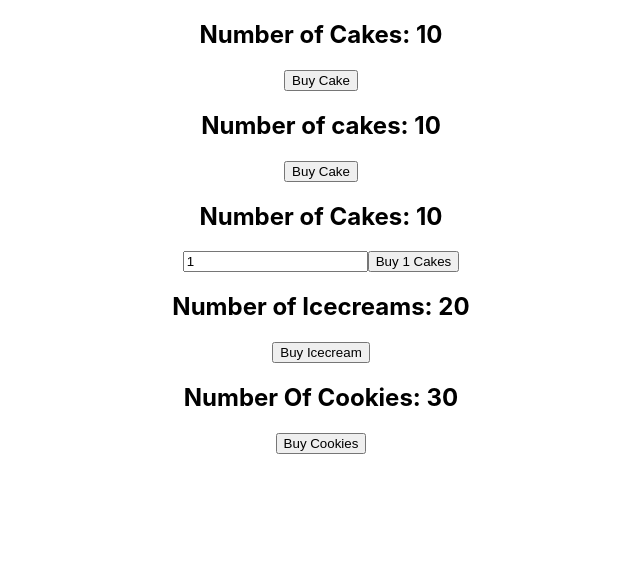
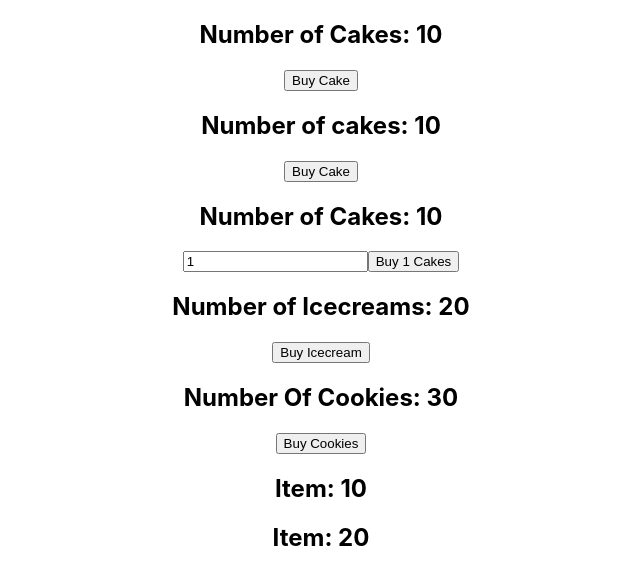
Before and after one commit to halahnasir/cake-shop-app, a React (Create React App) app: page / in a window 1280 px wide. Shown: the top 584 px of the page, without its empty margins (319-959 px from the left). Built offline with nearby package versions, Linux system fonts and the light colour scheme.

Commit message:
Own Props - mapStateTo Props

```diff
--- a/src/App.js
+++ b/src/App.js
@@ -6,6 +6,7 @@ import HooksCakeContainer from './components/HooksCakeContainer';
 import IcecreamContainer from './components/IcecreamContainer';
 import CookiesContainer from './components/CookiesContainer';
 import NewCakeContainer from './components/NewCakeContainer';
+import ItemContainer from './components/ItemContainer';
 
 function App() {
   return (
@@ -16,6 +17,8 @@ function App() {
         <NewCakeContainer/>
         <IcecreamContainer/>
         <CookiesContainer/>
+        <ItemContainer cake/>
+        <ItemContainer icecream/>
 
       </div>
     </Provider>
--- /dev/null
+++ b/src/components/ItemContainer.js
@@ -0,0 +1,23 @@
+import React from 'react';
+import {connect} from 'react-redux';
+
+const ItemContainer = (props) => {
+    return (
+        <div>
+            <h2>Item: {props.item}</h2>
+        </div>
+    )
+}
+
+const mapStateToProps = (state, ownProps) => {
+    const itemState = ownProps.cake ? state.cake.numOfCakes
+                                    : state.icecream.numOfIcecreams
+
+    return{
+        item: itemState
+    }
+}
+
+
+
+export default connect(mapStateToProps)(ItemContainer);
```
